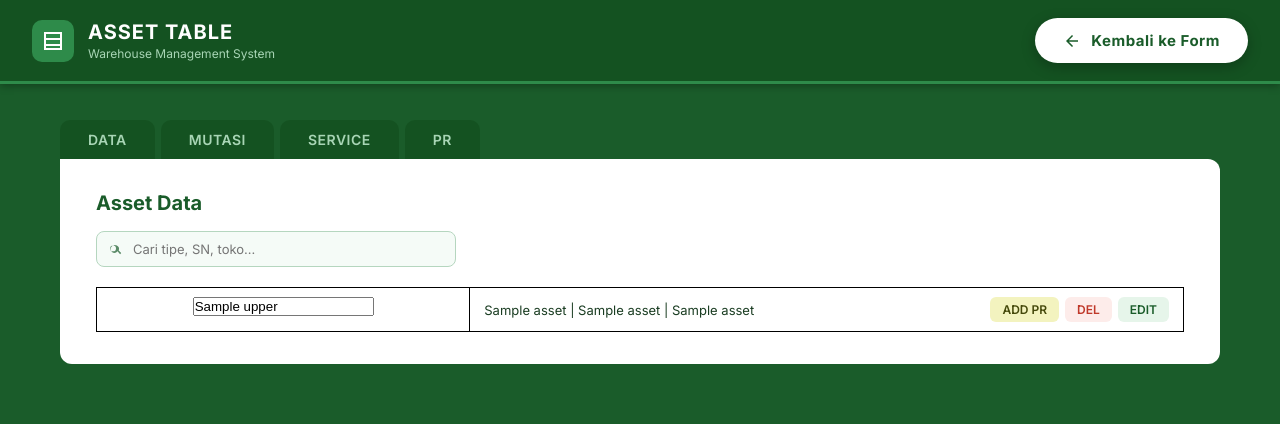
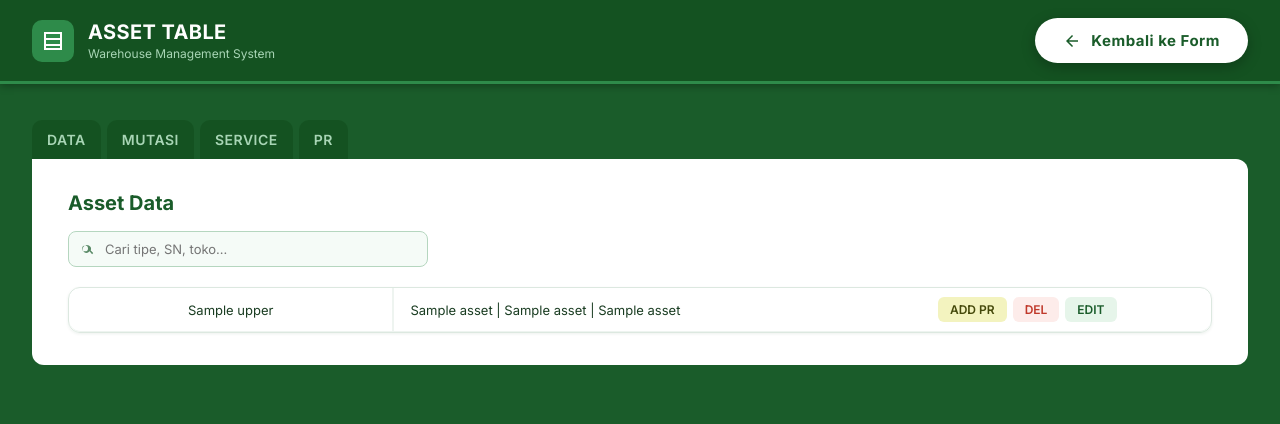
Before and after one commit to StvMy/inventory_control_web, a Flask app: page /data/tables in a window 1280 px wide. Shown: the top 424 px of the page. Run offline with Flask 3, Linux system fonts and the light colour scheme; a database or web service that is not in the repository returns one stand-in record (values such as "Sample title"); some libraries are stand-ins or nearby versions.

Commit message:
fix table arrangement, styling

```diff
--- a/flaskweb/static/tableStyle.css
+++ b/flaskweb/static/tableStyle.css
@@ -1,4 +1,3 @@
-
 * { box-sizing: border-box; margin: 0; padding: 0; }
 
 body {
@@ -37,7 +36,7 @@ body {
     font-size: 20px;
     font-weight: 700;
     color: #fff;
-    letter-spacing: 1px;
+    letter-spacing: 0.4px;
     text-transform: uppercase;
 }
 .header p {
@@ -74,9 +73,10 @@ body {
 
 /* ── Main ── */
 .main {
-    max-width: 1200px;
+    width: 100%;
+    max-width: 100%;
     margin: 36px auto;
-    padding: 0 20px 60px;
+    padding: 0 32px 60px;
 }
 
 /* ── Tab menu ── */
@@ -86,7 +86,7 @@ body {
     margin-bottom: 0;
 }
 .tab-btn {
-    padding: 11px 28px;
+    padding: 11px 15px;
     font-size: 14px;
     font-weight: 600;
     font-family: 'Inter', sans-serif;
@@ -111,6 +111,8 @@ body {
     padding: 32px 36px;
     color: #1a3d22;
     overflow-x: auto;
+    width: 100%;
+    box-sizing: border-box;
 }
 .tabcontent h2 {
     font-size: 20px;
@@ -148,33 +150,56 @@ body {
 /* ── Tables ── */
 table {
     width: 100%;
-    border-collapse: collapse;
+    border-collapse: separate;
+    border-spacing: 0;
     font-size: 13px;
-    border: 1px solid #000000;
+    border: 1px solid #dce8e0;
+    border-radius: 12px;
+    overflow: hidden;
+    box-shadow: 0 1px 3px rgba(20, 82, 33, 0.08);
 }
+
+/* tables with many narrow columns: keep a comfortable floor width so cells
+   don't get crushed on narrow viewports; .tabcontent scrolls horizontally instead */
+#mutasiTable { min-width: 1100px; }
+#serviceTable { min-width: 640px; }
+
 thead tr {
     background: #1a5c2a;
     color: white;
 }
 thead th {
-    padding: 11px 14px;
+    padding: 12px 16px;
     text-align: left;
     font-weight: 600;
     letter-spacing: 0.4px;
     white-space: nowrap;
 }
+thead th:first-child { border-top-left-radius: 12px; }
+thead th:last-child { border-top-right-radius: 12px; }
+
 tbody tr {
-    border-bottom: 1px solid #000000;
+    border-bottom: 1px solid #e7f0ea;
     transition: background 0.15s;
 }
+tbody tr:last-child { border-bottom: none; }
 tbody tr:hover { background: #f0f9f3; }
 
-thead th,
+tbody tr:last-child td:first-child,
+tbody tr:last-child th:first-child { border-bottom-left-radius: 12px; }
+tbody tr:last-child td:last-child { border-bottom-right-radius: 12px; }
+
+
 tbody td,
 tbody th {
-    border: 1px solid #000000;
-    padding: 9px 14px;
+    border: 1px solid #eef4f0;
+    border-top: none;
+    padding: 9px 16px;
 }
+tbody td:first-child,
+tbody th:first-child { border-left: none; }
+tbody td:last-child,
+tbody th:last-child { border-right: none; }
 
 /* readonly inputs inside table cells */
 tbody td input[type="text"] {
@@ -184,7 +209,7 @@ tbody td input[type="text"] {
     font-size: 13px;
     color: #1a3d22;
     width: 100%;
-    min-width: 80px;
+    min-width: min-content;
     outline: none;
 }
 
--- a/flaskweb/templates/table.html
+++ b/flaskweb/templates/table.html
@@ -120,13 +120,13 @@
                 {% for type in item_types %}
                     {% for list in data_asset %}
                         {% if list[0] == type[0] %}
-                            <tr style="vertical-align: top; ">
-                                <th>
-                                    <input type="text" value="{{type[0].upper()}}">
-                                </th>
-                                <td >
-                                    <form action="/data/delete_row_data" method="POST" style="display:flex;align-items:center;gap:6px;width:100%;">
-                                        <input type="text" name="data" value="{{list[1]}} | {{list[3]}} | {{list[2]}}" readonly>
+                            <tr>
+                                <td style="padding: 4px; width: 40%;">
+                                    <input type="text" value="{{type[0].upper()}}" size="20" style="text-align: center;">
+                                </td>
+                                <td>
+                                    <form action="/data/delete_row_data" method="POST" style="display:flex;align-items:center;gap:6px;width:90%;">
+                                        <input type="text" name="data" value="{{list[1]}} | {{list[3]}} | {{list[2]}}" readonly style="padding-right: 1%; width: 600px;">
                                         <input type="hidden" name="sn" value="{{list[1]}}">
                                         {% if list[1] not in pr_sn_list %}
                                             <button type="submit" class="btn-pr" formaction="/data/addPR"  formmethod="POST">ADD PR</button>
@@ -173,15 +173,15 @@
                     </tr>
                 </thead>
                 <tbody>
+                    {% for data in service_history %}
                     <tr>
-                        {% for data in service_history %}
-                            <td><input type="text" value="{{data[3]}}">  </td>
-                            <td><input type="text" value="{{data[0]}}">  </td>
-                            <td><input type="text" value="{{data[2]}}">  </td>
-                            <td><input type="text" value="{{data[4]}}">  </td>
-                            <td><input type="text" value="{{data[1]}}">  </td>
-                        {% endfor %}
+                        <td><input type="text" value="{{data[3]}}">  </td>
+                        <td><input type="text" value="{{data[0]}}">  </td>
+                        <td><input type="text" value="{{data[2]}}">  </td>
+                        <td><input type="text" value="{{data[4]}}">  </td>
+                        <td><input type="text" value="{{data[1]}}">  </td>
                     </tr>
+                    {% endfor %}
                 </tbody>
             </table>
             {% else %}
@@ -196,32 +196,28 @@
             {% if pr %}
             <h2>List Barang Pending Belum PR</h2>
             <input class="search-bar" type="text" id="filterInputPR" onkeyup="filterTable('filterInputPR','prTable')" placeholder="Cari tipe, SN, toko...">
-            <table id="assetTable">
+            <table id="prTable">
             <tbody>
                 {% for type in item_types %}
                     {% for list in pr %}
                         {% if list[0] == type[0] %}
-                            <tr style="vertical-align: top;" class="{% if list[4] == 'DONE'%}row-in{% else %}row-out{% endif %}">
-                                <th style="width: 10%;">
-                                    {{type[0].upper()}}
-                                </th>
+                            <tr style="padding: 0%;" class="{% if list[4] == 'DONE'%}row-in{% else %}row-out{% endif %}">
+                                <td style="width: 17%;">
+                                    <input type="text" value="{{type[0].upper()}}">
+                                </td>
+                                <td>
+                                    <input type="text" value="{{list[5]}}">
+                                </td>
                                 <td >
-                                    {% if list[4] == "PENDING" %}
-                                    <form action="/data/complete_pr" method="POST" style="display:flex;align-items:center;gap:6px;width:100%;">
+                                    <form action="" method="POST" style="display:flex;align-items:center;gap:6px;width:100%;">
                                         <input type="text" name="data" value="{{list[1]}} | {{list[3]}} | {{list[2]}}" readonly>
                                         <input type="text" name="status" value="{{list[4]}}">
                                         <input type="hidden" name="sn" value="{{list[1]}}">
-                                        <button type="submit" class="btn-edit">SUDAH PR</button>
+                                        {% if list[4] == "PENDING" %}
+                                            <button type="submit" class="btn-edit" formaction="/data/complete_pr" formmethod="POST">SUDAH PR</button>
+                                        {% endif %}
                                         <button type="submit" class="btn-delete" formaction="/data/delete_PR" formmethod="POST" >DELETE</button>
                                     </form>
-                                    {% else %}
-                                    <form action="/data/delete_PR" method="POST" style="display:flex;align-items:center;gap:6px;width:100%;">
-                                        <input type="text" name="data" value="{{list[1]}} | {{list[3]}} | {{list[2]}}" readonly>
-                                        <input type="text" name="status" value="{{list[4]}}">
-                                        <input type="hidden" name="sn" value="{{list[1]}}">
-                                        <button type="submit" class="btn-delete">DELETE</button>
-                                    </form>
-                                    {% endif %}
                                 </td>
                             </tr>
                         {% endif %}
```
Also changed, not shown: other parts of flaskweb/templates/table.html (+14 -14 lines).
